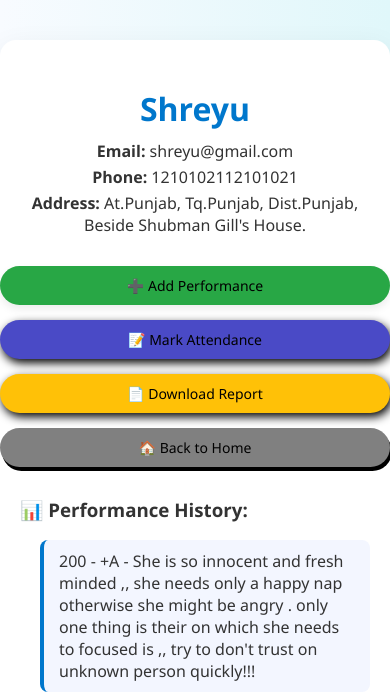
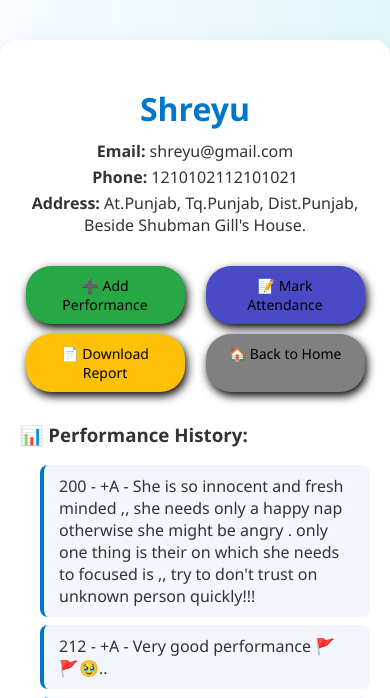
Before and after one commit to tusharsune/Student_Info, a Django app: page /student/2/ in a window 390 px wide. Shown: the top 698 px of the page. Run offline with Django 5.2, Linux system fonts and the light colour scheme; a user stored in the database is signed in; data comes from the database, SQL or seed files in the repository.

Commit message:
Update student_details.css

```diff
--- a/studentapp/static/student_details.css
+++ b/studentapp/static/student_details.css
@@ -50,52 +50,41 @@ body {
     font-weight: 500;
     font-size: 14px;
     transition: all 0.3s ease-in-out;
-    box-shadow: 0 4px 8px rgba(0, 0, 0, 0.08);
+    /* box-shadow: 0 4px 8px rgba(0, 0, 0, 0.08); */
+    box-shadow: 2px 4px 10px black;
+}
+
+.action-button:hover {
+    transform: translateY(-5px);
+    color: white;
+    border-radius: 10%;
+    box-shadow: 1.5px 1.5px 1px black;
+    ;
 }
 
 .add-btn {
     background-color: #28a745;
     color: black;
-    /* box-shadow: 2px 4px 10px black; */
-}
-
-.add-btn:hover {
-    /* background-color: #218838; */
-    transform: translateY(-5px);
 }
 
 .download-btn {
     background-color: #ffc107;
-    color:black;
-    box-shadow: 2px 4px 10px black;
-}
-
-.download-btn:hover {
-    /* background-color: #e0a800; */
-    transform: translateY(-5px);
+    color: black;
+    /* box-shadow: 2px 4px 10px black; */
 }
 
 .home-btn {
     background-color: gray;
     color: black;
     /* box-shadow: 2px 4px 10px black; */
-    box-shadow: 2px 4px 0px black;
 }
 
-.home-btn:hover {
-    transform: translateY(-5px);
-}
-.attendance-btn{
+.attendance-btn {
     background-color: rgb(74, 74, 198);
     color: black;
-    box-shadow: 2px 4px 10px black;
-}
-.attendance-btn:hover{
-    transform: translateY(-5px);
+    /* box-shadow: 2px 4px 10px black; */
 }
 
-
-/* Performance List */
 .performance-section {
     margin-bottom: 40px;
 }
@@ -178,6 +167,7 @@ body {
         opacity: 0;
         transform: translateY(25px);
     }
+
     100% {
         opacity: 1;
         transform: translateY(0);
@@ -191,12 +181,14 @@ body {
     }
 
     .student-actions {
-        flex-direction: column;
-        align-items: center;
+        display: grid;
+        grid-template-columns: 1fr 1fr;
+        gap: 10px;
+        justify-items: center;
     }
 
     .action-button {
-        width: 100%;
+        width: 70%;
         text-align: center;
     }
 }
```
